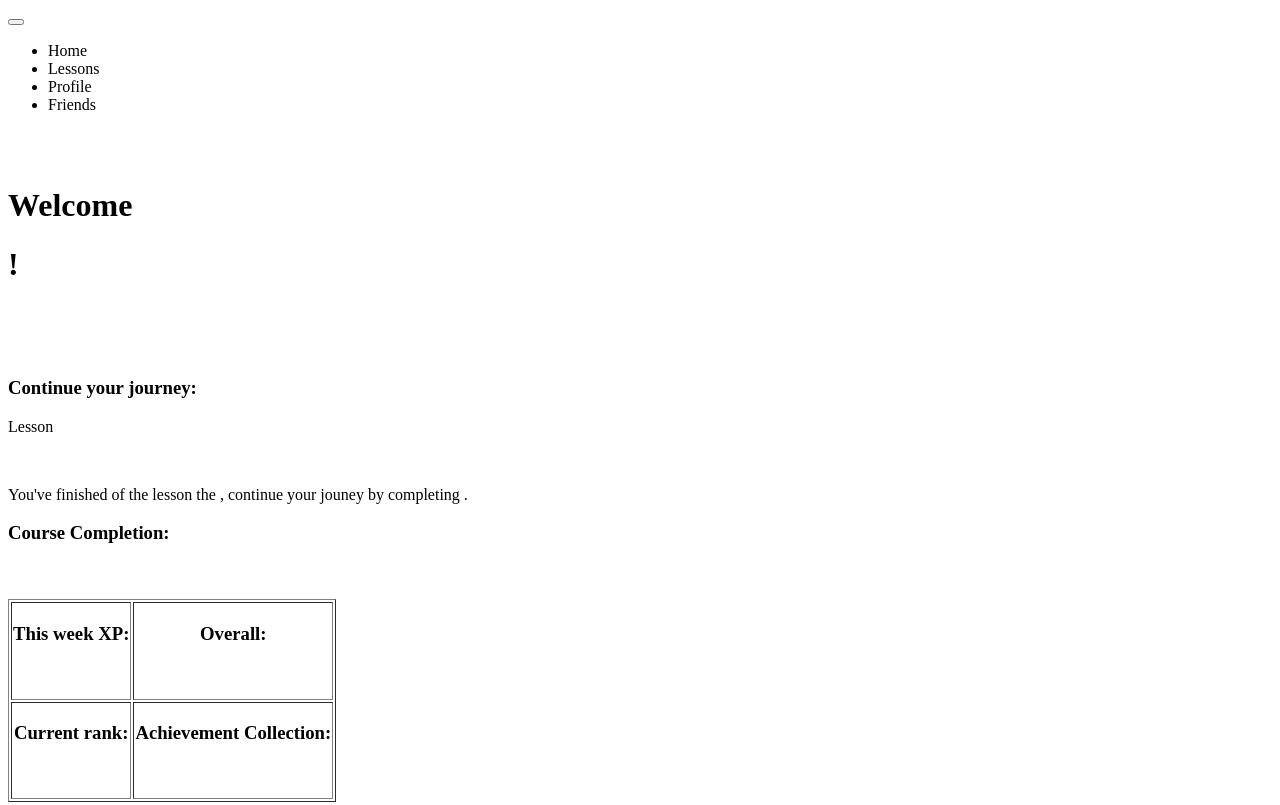
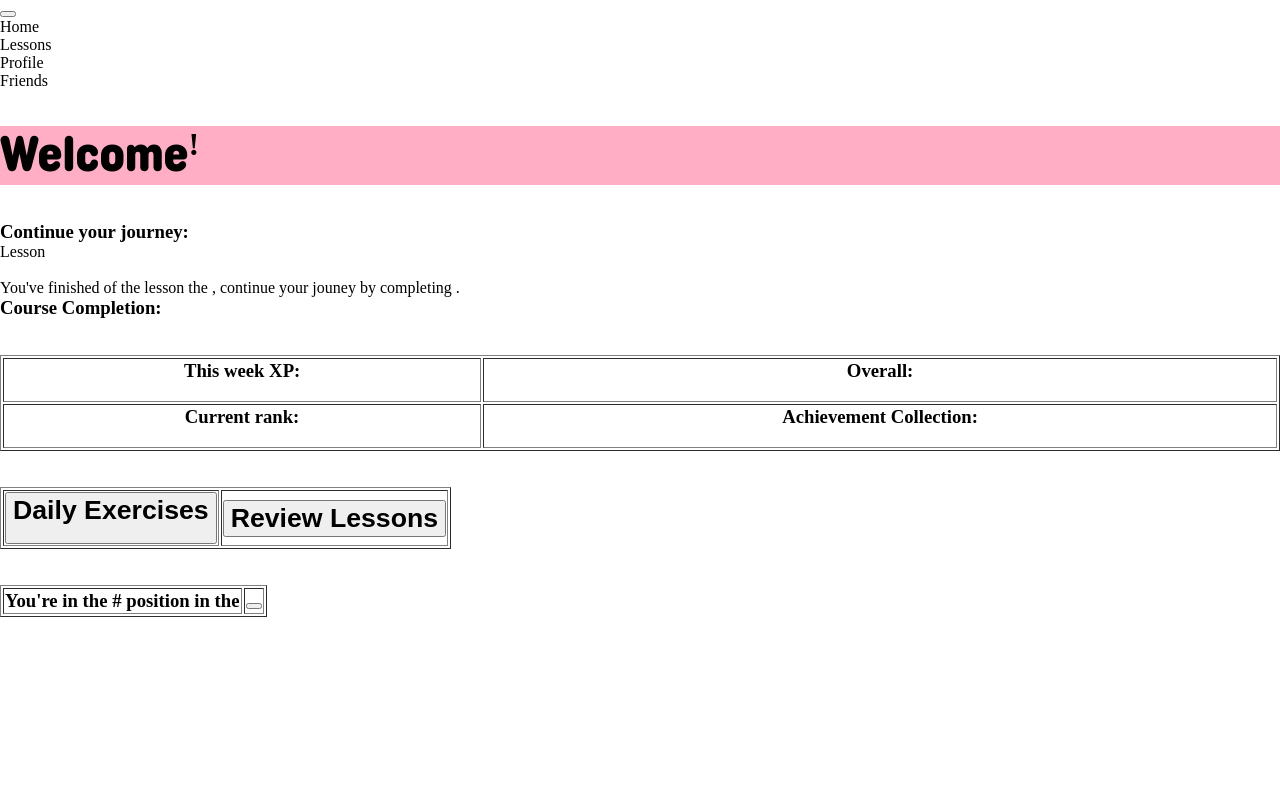
Before and after one commit to n0th1ng999/Projeto-I, a plain HTML site: page html/home.html in a window 1280 px wide. Shown: the top 805 px of the page. Drawn offline with Linux system fonts and the light colour scheme.

Commit message:
Mudanças

```diff
--- a/html/home.html
+++ b/html/home.html
@@ -4,8 +4,8 @@
     <meta charset="UTF-8">
     <meta http-equiv="X-UA-Compatible" content="IE=edge">
     <meta name="viewport" content="width=device-width, initial-scale=1.0">
-    <link href="styles\output.css" rel="stylesheet">
-    <link rel="icon" type="image/x-icon" href="Media/imgs/Logos/WordIT_Logo_Hand.svg">
+    <link href="../styles/output.css" rel="stylesheet">
+    <link rel="icon" type="image/x-icon" href="../Media/imgs/Logos/WordIT_Logo_Hand.svg">
     <title>Home</title>
 </head>
 <body>
@@ -23,8 +23,8 @@
     <br><br>
 
     <!-- Header -->
-    <div id="header">
-        <h1>Welcome</h1>
+    <div id="header" class="w-full d-flex bg-Marroon_S_2">
+        <h1 class="Heading f-size-L">Welcome</h1>
         <h1><!-- User -->!</h1>
         <img src='<!-- User Avatar -->'' alt="">
     </div>
@@ -62,7 +62,7 @@
     <div id="buttonsLogIn">
         <table border="1">
             <tr>
-                <th><button type="button" id="btnToDailyExercises"><h1>Daily Exercises</h1><img src="Media\imgs\Icons\book exercises.svg" alt="" id="bookExercisesPink"></button></th>
+                <th><button type="button" id="btnToDailyExercises"><h1>Daily Exercises</h1><img src="" alt="" id="bookExercisesPink"></button></th>
                 <th><button type="button" id="btnToLessons"><h1>Review Lessons</h1></button></th>
             </tr>
         </table>
```
Also changed, not shown: html/Friends.html (+1 -1 lines), Media/imgs/Icons/bookExercisesPink.svg (renamed from Media/imgs/Icons/book exercises.svg), Media/imgs/Icons/lua.svg (added), Media/imgs/Icons/progressBar.svg (added), Media/imgs/Icons/rocketProgressBar.svg (added), Media/imgs/Icons/setaParaDireita.svg (added).
